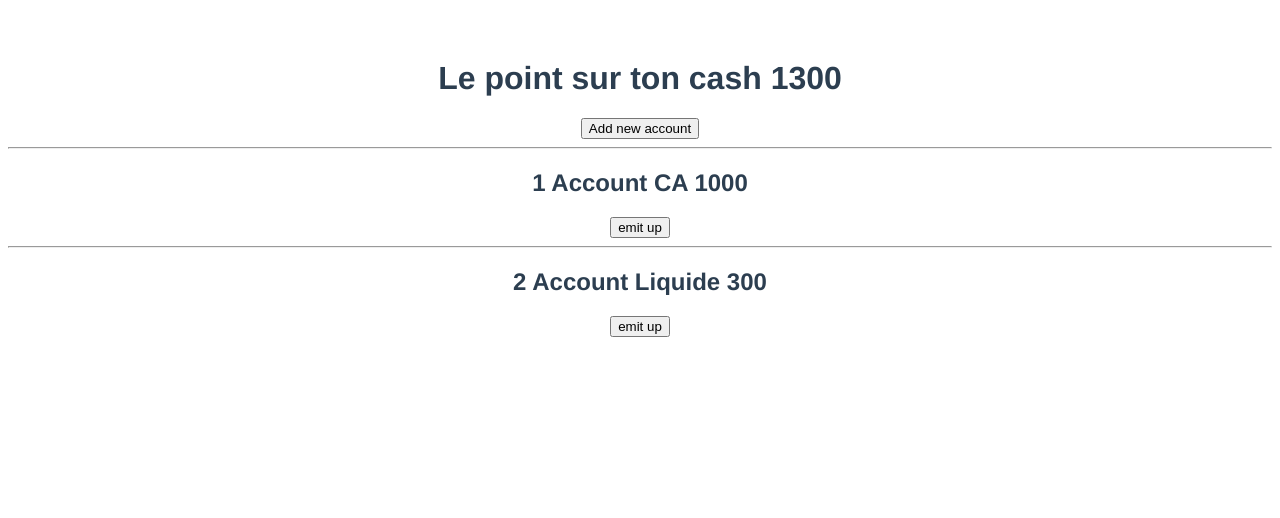
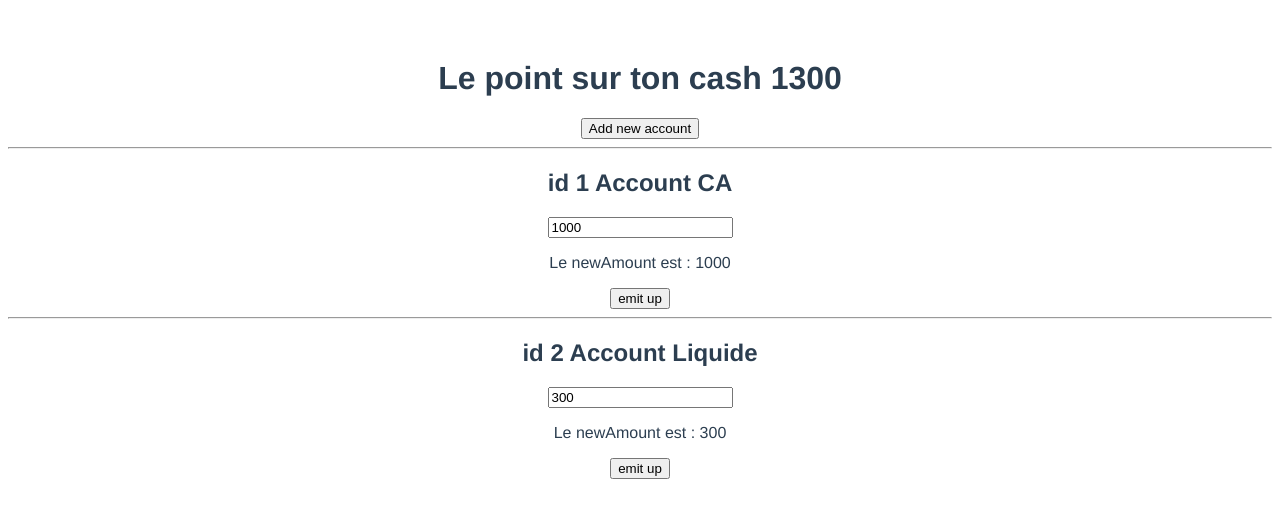
Before and after one commit to lydstyl/200615-cashevo, a Vue app: page / in a window 1280 px wide. Shown: the top 518 px of the page. Built offline with nearby package versions, Linux system fonts and the light colour scheme.

Commit message:
set newAmount for an account ok

```diff
--- a/src/App.vue
+++ b/src/App.vue
@@ -56,7 +56,7 @@ export default {
     up(evt) {
       this.accounts = this.accounts.map((a) => {
         if (a.id === evt.accountId) {
-          return { ...a, amount: a.amount + evt.add };
+          return { ...a, amount: evt.newAmount };
         } else {
           return a;
         }
--- a/src/components/Account.vue
+++ b/src/components/Account.vue
@@ -1,10 +1,10 @@
 <template>
   <div>
     <hr />
-    <h2>{{ accountId }} Account {{ name }} {{ amount }}</h2>
+    <h2>id {{ accountId }} Account {{ name }}</h2>
 
-    <!-- <input type="text" v-bind:name="name2" /> -->
-
+    <input v-model="newAmount" type="number" placeholder="nouveau montant" />
+    <p>Le newAmount est : {{ newAmount }}</p>
     <button @click="up">emit up</button>
   </div>
 </template>
@@ -13,20 +13,24 @@
 export default {
   name: "Account",
 
-  props: ["accountId", "name", "amount"],
+  // props: ["accountId", "name", "amount"],
+  props: {
+    accountId: {},
+    name: {},
+    amount: {},
+  },
 
   data() {
     return {
-      // name2: this.name,
+      newAmount: this.amount,
     };
   },
+
   methods: {
     up() {
       this.$emit("up", {
         accountId: this.accountId,
-        name: this.name,
-        amount: this.amount,
-        add: 100,
+        newAmount: parseFloat(this.newAmount),
       });
     },
   },
```
